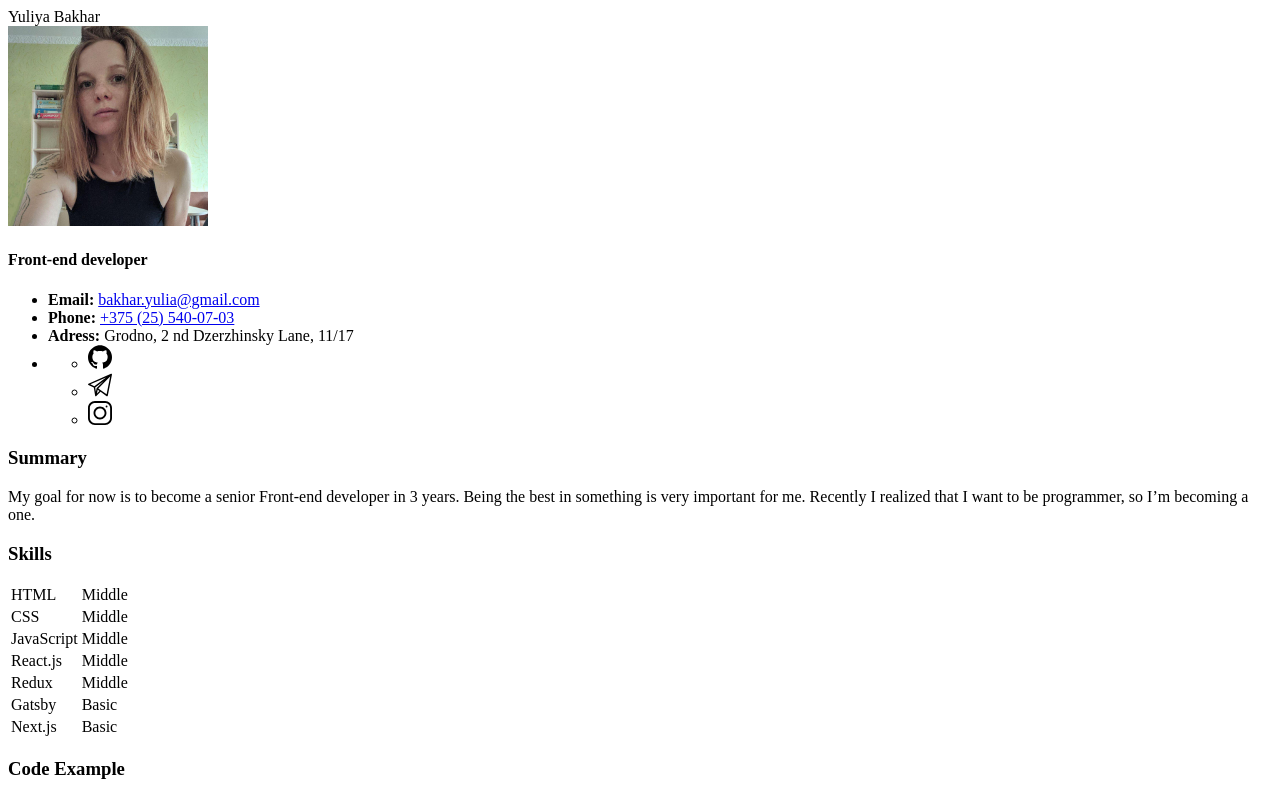
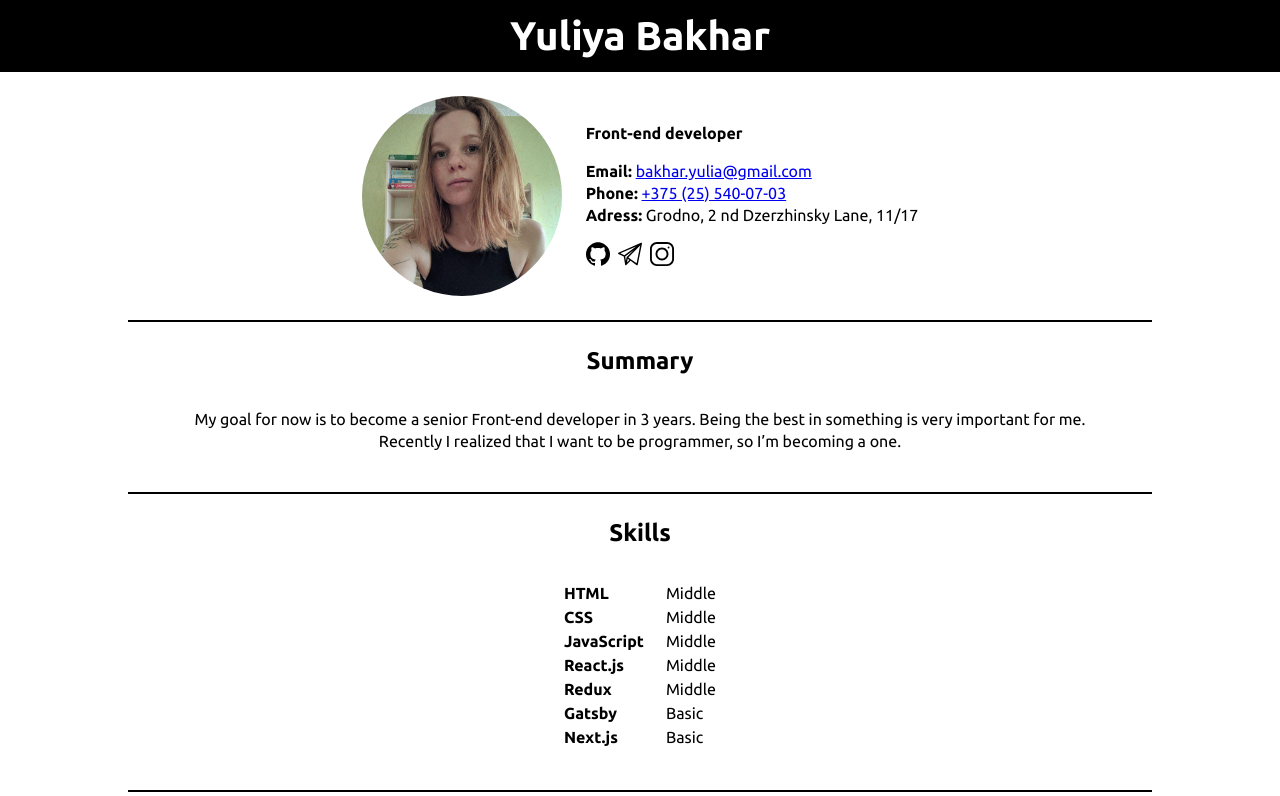
Before and after one commit to YuliaBakhar/rsschool-cv---old, a plain HTML site: page index.html in a window 1280 px wide. Shown: the top 796 px of the page. Drawn offline with Linux system fonts and the light colour scheme.

Commit message:
add styles

```diff
--- a/index.html
+++ b/index.html
@@ -3,13 +3,18 @@
   <head>
     <meta charset="utf-8" />
     <title>Yulia Bakhar</title>
+    <link rel="stylesheet" type="text/css" href="styles/style.css" />
+    <link href="https://fonts.googleapis.com/css?family=Ubuntu:400,500,700&display=swap" rel="stylesheet">
   </head>
   <body>
-    <div class="wrapper">
+
       <header class="header">
-        Yuliya Bakhar
+        <div class="header-wrap">
+          <h1 class="name">Yuliya Bakhar</h1>
+        </div>
       </header>
 
+      <div class="wrap">
       <main>
         <section class="about">
           <img
@@ -37,7 +42,7 @@
               </li>
               <li class="contacts">
                 <ul class="socials">
-                  <li>
+                  <li class="social">
                     <a
                       href="https://github.com/YuliaBakhar"
                       alt="github"
@@ -45,7 +50,7 @@
                       ><img src="icons/github.svg"
                     /></a>
                   </li>
-                  <li>
+                  <li class="social">
                     <a
                       href="https://t.me/foultra"
                       alt="telegram"
@@ -53,7 +58,7 @@
                       ><img src="icons/telegram.svg"
                     /></a>
                   </li>
-                  <li>
+                  <li class="social">
                     <a
                       href="https://www.instagram.com/foultra/"
                       alt="instagram"
--- /dev/null
+++ b/styles/style.css
@@ -0,0 +1,119 @@
+* {
+  margin: 0;
+  padding: 0;
+  box-sizing: border-box;
+}
+
+body {
+  font: 300 16px/22px "Ubuntu", sans-serif;
+}
+
+.wrap {
+  max-width: 1024px;
+  margin: 0 auto;
+}
+
+.header-wrap {
+  max-width: 1024px;
+  margin: 0 auto;
+}
+
+.header {
+  width: 100%;
+
+  display: flex;
+  align-items: center;
+  justify-content: center;
+
+  padding: 25px;
+
+  color: white;
+  font-size: 32px;
+
+  background: #000000;
+}
+
+.name {
+  font-size: 40px;
+}
+
+.about {
+  margin-top: 24px;
+  display: flex;
+  flex-wrap: wrap;
+  justify-content: center;
+}
+
+.photo {
+  border-radius: 50%;
+}
+
+.contacts {
+  list-style: none;
+  margin-top: 16px;
+}
+
+.info {
+  display: flex;
+  flex-direction: column;
+  justify-content: center;
+  margin-left: 24px;
+}
+
+.summary,
+.skills,
+.code-examples,
+.experience,
+.education,
+.languages {
+  padding: 16px;
+  margin-top: 24px;
+
+  border-top: 2px solid;
+}
+
+.languages {
+  padding-bottom: 24px;
+}
+
+.title {
+  /* background: #4f4f4f; */
+
+  color: black;
+  font-size: 24px;
+  padding: 12px;
+
+  text-align: center;
+}
+
+.goal {
+  margin-top: 24px;
+  padding: 0 48px;
+
+  text-align: center;
+}
+
+.list {
+  margin-top: 24px;
+  display: flex;
+  flex-direction: column;
+  align-items: center;
+
+  list-style: none;
+}
+
+.skill {
+  min-width: 100px;
+
+  font-weight: bold;
+}
+
+.socials {
+  display: flex;
+
+  list-style: none;
+}
+
+.social + .social {
+  margin-left: 8px;
+}
```
